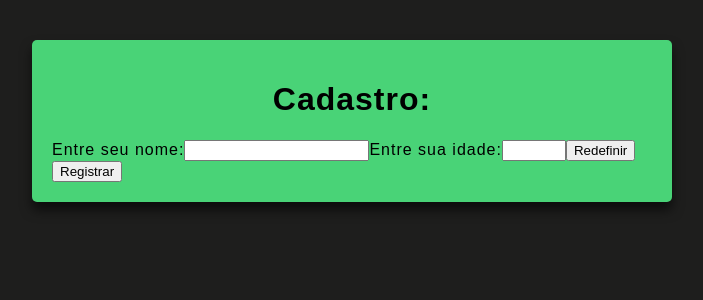
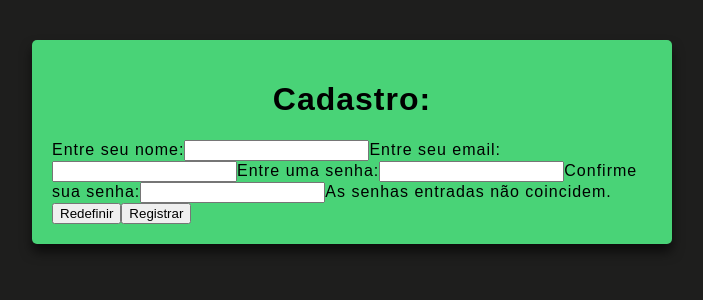
Before and after one commit to PedroPires20/Form, a React (Vite) app in the folder packages/client/: page /register in a window 1280 px wide. Shown: the top 300 px of the page, without its empty margins (288-991 px from the left). Built offline with nearby package versions, Linux system fonts and the light colour scheme.

Commit message:
Integrando useForm

```diff
--- a/packages/client/src/pages/Register/Register.tsx
+++ b/packages/client/src/pages/Register/Register.tsx
@@ -1,23 +1,57 @@
 import React from 'react'
+import { useForm } from 'react-hook-form'
 import {
     RegisterContainer,
     RegisterHeader,
     RegisterForm,
     RegisterFormLabel,
-    RegisterFormButton
+    RegisterFormInput,
+    RegisterFormError,
+    RegisterFormButtons
 } from './RegisterStyles'
 
+interface RegisterFormData {
+    username: string,
+    email: string,
+    password: string,
+    passwordValidade: string
+}
+
 export function Register() {
+    const { register, handleSubmit, watch, formState: { errors } } = useForm<RegisterFormData>();
+    const password = watch("password")
+
+    function onSubmit(data: RegisterFormData) {
+        console.log(data);
+    }
+
     return (
     <RegisterContainer>
         <RegisterHeader>Cadastro:</RegisterHeader>
-        <RegisterForm onSubmit={() => {}}>
-            <RegisterFormLabel htmlFor='username'>Entre seu nome:</RegisterFormLabel>
-            <input type="text" name="username"/>
-            <RegisterFormLabel htmlFor='age'>Entre sua idade:</RegisterFormLabel>
-            <input type="number" min={0} max={120}/>
-            <RegisterFormButton>Redefinir</RegisterFormButton>
-            <RegisterFormButton>Registrar</RegisterFormButton>
+        <RegisterForm onSubmit={handleSubmit(onSubmit)}>
+            <RegisterFormLabel>Entre seu nome:</RegisterFormLabel>
+            <RegisterFormInput {...register("username", { required: true })}/>
+            {errors.username && <RegisterFormError>É necessário preencher esse campo.</RegisterFormError>}
+            <RegisterFormLabel>Entre seu email:</RegisterFormLabel>
+            <RegisterFormInput {...register("email", { required: true })}/>
+            {errors.email && <RegisterFormError>É necessário preencher esse campo.</RegisterFormError>}
+            <RegisterFormLabel>Entre uma senha:</RegisterFormLabel>
+            <RegisterFormInput {...register("password", { required: true })}/>
+            {errors.password && <RegisterFormError>É necessário preencher esse campo.</RegisterFormError>}
+            <RegisterFormLabel>Confirme sua senha:</RegisterFormLabel>
+            <RegisterFormInput {...register("passwordValidade", {
+                required: true,
+                validate: (validatePass) => validatePass === password })}
+            />
+            {
+             errors.passwordValidade?.type === "required"?
+                <RegisterFormError>É necessário preencher esse campo.</RegisterFormError>:
+                <RegisterFormError>As senhas entradas não coincidem.</RegisterFormError>
+            }
+            <RegisterFormButtons>
+                <button type="reset">Redefinir</button>
+                <button>Registrar</button>
+            </RegisterFormButtons>
         </RegisterForm>
     </RegisterContainer>
     )
--- a/packages/client/src/pages/Register/RegisterStyles.ts
+++ b/packages/client/src/pages/Register/RegisterStyles.ts
@@ -25,6 +25,14 @@ export const RegisterFormLabel = styled.label`
 
 `
 
-export const RegisterFormButton = styled.button`
+export const RegisterFormInput = styled.input`
 
 `
+
+export const RegisterFormError = styled.label`
+
+`
+
+export const RegisterFormButtons = styled.div`
+
+`
```
